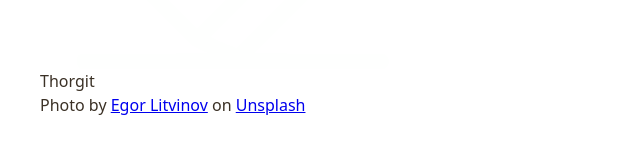
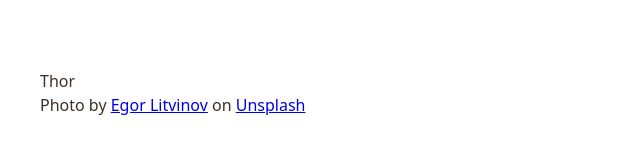
Before and after one commit to radix-ratio/sign-up-form, a plain HTML site: page index.html in a window 1280 px wide. Shown: the part 381-534 px from the top of the page, 0-640 px from the left. Drawn offline with Linux system fonts and the light colour scheme.

Commit message:
change logo name

```diff
--- a/index.html
+++ b/index.html
@@ -12,7 +12,7 @@
         <section class="aside-photo">
             <section class="logo">
                 <img src="img/mjolnir.svg" alt="logo">
-                <span class="logo-name">Thorgit</span>
+                <span class="logo-name">Thor</span>
             </section>
             <p>
                 Photo by <a href="https://unsplash.com/@litvinov">Egor Litvinov</a>
```
